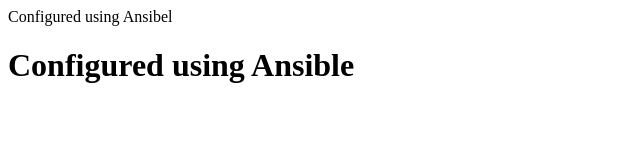
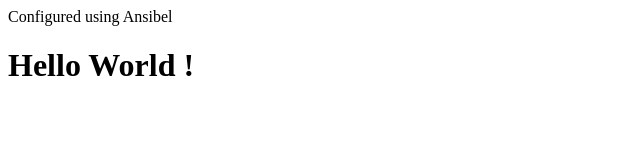
Before and after one commit to IshwarKanse/gsti-ansible-collections, a plain HTML site: page files/index.html in a window 1280 px wide. Shown: the whole page, without its empty margins (0-640 px from the left). Drawn offline with Linux system fonts and the light colour scheme.

Commit message:
changed index

```diff
--- a/files/index.html
+++ b/files/index.html
@@ -3,6 +3,6 @@ Configured using Ansibel
 </head>
 <body>
 <h1>
-Configured using Ansible
+Hello World !
 </h1>
 </body>
```
